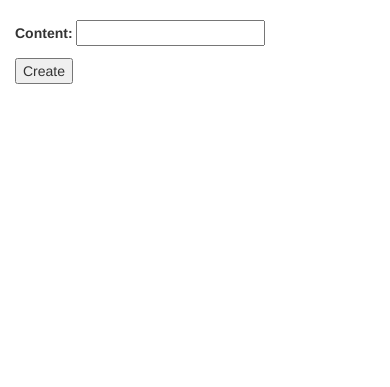
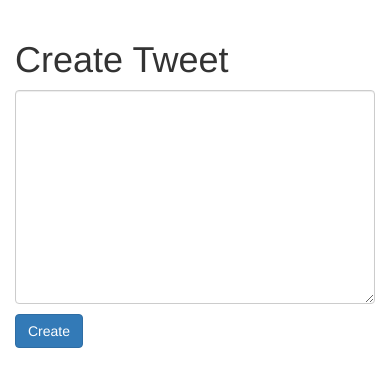
Before and after one commit to Tasnuvaleeya/tweetme, a Django app: page /tweet/create/ in a window 390 px wide. Shown: the part 163-550 px from the top of the page. Run offline with Django 3.2, Linux system fonts and the light colour scheme; some libraries are stand-ins or nearby versions.

Commit message:
Tweet from the homepage!

```diff
--- a/src/tweetme/urls.py
+++ b/src/tweetme/urls.py
@@ -17,11 +17,12 @@ from django.conf.urls import url,include
 from django.contrib import admin
 from django.conf import settings
 from django.conf.urls.static import static
+from tweets.views import TweetListView
 from .views import home
 
 urlpatterns = [
     url(r'^admin/', admin.site.urls),
-    url(r'^$', home, name='home'),
+    url(r'^$', TweetListView.as_view(), name='home'),
     url(r'^tweet/', include('tweets.urls', namespace="tweet")),
 ]
 
--- a/src/tweets/forms.py
+++ b/src/tweets/forms.py
@@ -3,6 +3,15 @@ from .models import Tweet
 
 
 class TweetModelForm(forms.ModelForm):
+    content = forms.CharField(
+        label='',
+        widget=forms.Textarea(
+            attrs={
+                "placeholeder": "Your Message",
+                "class": "form-control"
+            }
+        )
+    )
     class Meta:
         model=Tweet
         fields =[
@@ -11,8 +20,8 @@ class TweetModelForm(forms.ModelForm):
 
         ]
 
-    def clean_content(self, *args,**kwargs):
-        content = self.cleaned_data.get('content')
-        if content == 'abc':
-            raise forms.ValidationError("Can not be ABC")
-        return content
+    # def clean_content(self, *args,**kwargs):
+    #     content = self.cleaned_data.get('content')
+    #     if content == 'abc':
+    #         raise forms.ValidationError("Can not be ABC")
+    #     # return content
--- a/src/tweets/templates/tweets/create_view.html
+++ b/src/tweets/templates/tweets/create_view.html
@@ -2,5 +2,10 @@
     {% block title %}Create Tweet | {{ block.super }}{% endblock title %}
 
 {% block content %}
+    <div class="row">
+    <div class="col-sm-6 col-sm-offset-3">
+        <h1>Create Tweet</h1>
     {% include 'tweets/form.html' with form=form btn_title='Create' %}
+    </div>
+    </div>
 {% endblock content %}
--- a/src/tweets/templates/tweets/form.html
+++ b/src/tweets/templates/tweets/form.html
@@ -1,4 +1,6 @@
-<form class="form" method="post">{% csrf_token %}
+<form class="form" method="post" action="{% if action_url %}{{ action_url }}{% endif %}" >
+
+    {% csrf_token %}
     {{ form.as_p }}
-    <input type="submit" value="{{ btn_title }}"/>
+    <input class="btn btn-primary" type="submit" value="{{ btn_title }}"/>
 </form>
--- a/src/tweets/urls.py
+++ b/src/tweets/urls.py
@@ -2,9 +2,10 @@
 from django.conf.urls import url
 # from .views import tweet_list_view,tweet_detail_view
 from .views import TweetDetailView, TweetListView,TweetCreateView,TweetUpdateView,TweetDeleteView
-
+from django.views.generic.base import RedirectView
 urlpatterns = [
-    url(r'^$',TweetListView.as_view(),name='list'),
+    url(r'^$',RedirectView.as_view(url="/")),
+    url(r'^search/$',TweetListView.as_view(),name='list'),
     url(r'^create/$',TweetCreateView.as_view(), name='create'),
     url(r'^(?P<pk>\d+)/$',TweetDetailView.as_view(), name='detail'),
     url(r'^(?P<pk>\d+)/update/$', TweetUpdateView.as_view(),name='update'),
--- a/src/tweets/views.py
+++ b/src/tweets/views.py
@@ -61,6 +61,8 @@ class TweetListView(ListView):
 
     def get_context_data(self, *args,**kwargs):
         context =super(TweetListView,self).get_context_data(*args,**kwargs)
+        context['create_form'] = TweetModelForm()
+        context['create_url']=reverse_lazy("tweet:create")
         return context
 
 
```
Also changed, not shown: src/tweets/templates/tweets/tweet_list.html (+11 -1 lines), src/db.sqlite3.
